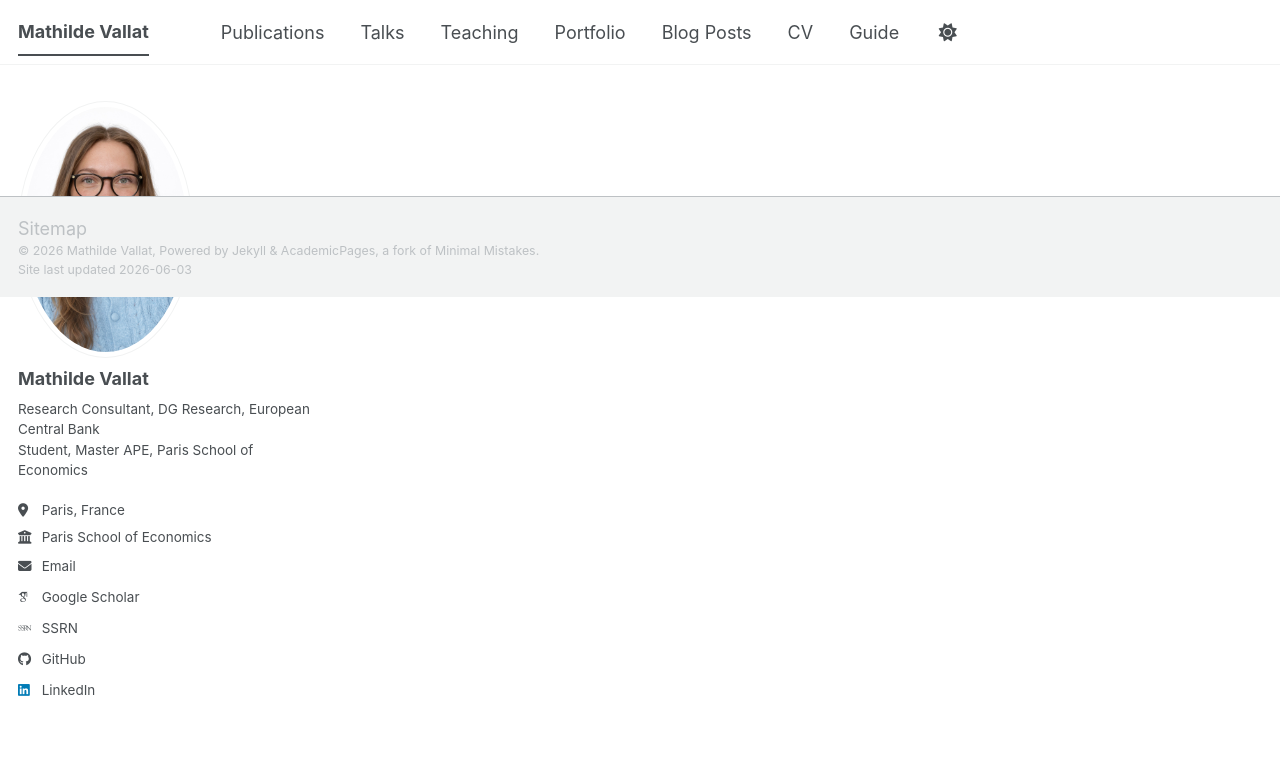
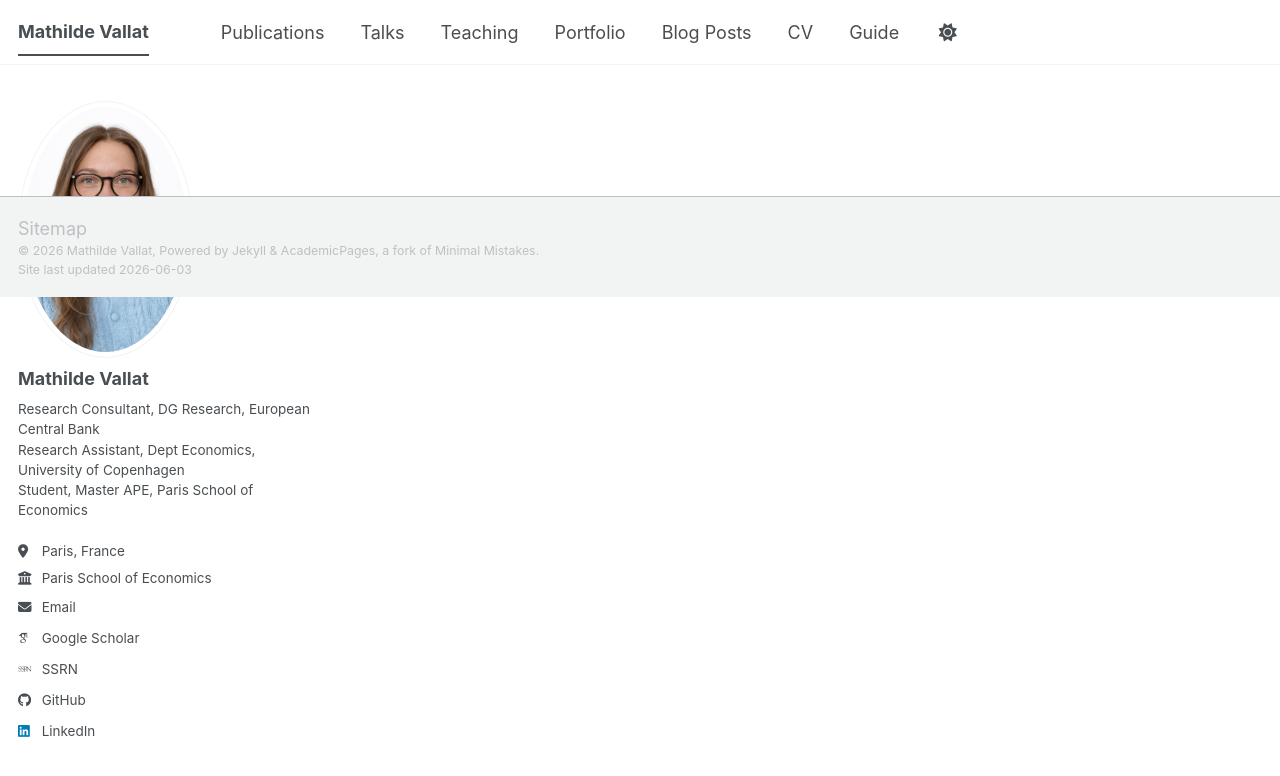
Before and after one commit to MathildeVallat/mathildevallat.github.io, a Jekyll site: the page built from _pages/about.md, in a window 1280 px wide. Shown: the top 776 px of the page. Built offline with Jekyll 4.4.1, drawn with Linux system fonts in a browser that asks for light colours; some web fonts are replaced; a script bundle is joined from its source files by our own code; library files that are not in the unit come from our copies.

Commit message:
add UCPF

```diff
--- a/_config.yml
+++ b/_config.yml
@@ -26,7 +26,7 @@ author:
   avatar           : "VALLAT_Mathilde_photo.jpg"
   name             : "Mathilde Vallat"
   pronouns         : # example: "she/her"
-  bio              : "Research Consultant, DG Research, European Central Bank<br>Student, Master APE, Paris School of Economics"
+  bio              : "Research Consultant, DG Research, European Central Bank<br>Research Assistant, Dept Economics, University of Copenhagen<br>Student, Master APE, Paris School of Economics"
   location         : "Paris, France"
   employer         : "Paris School of Economics"
   uri              : # URL
```
